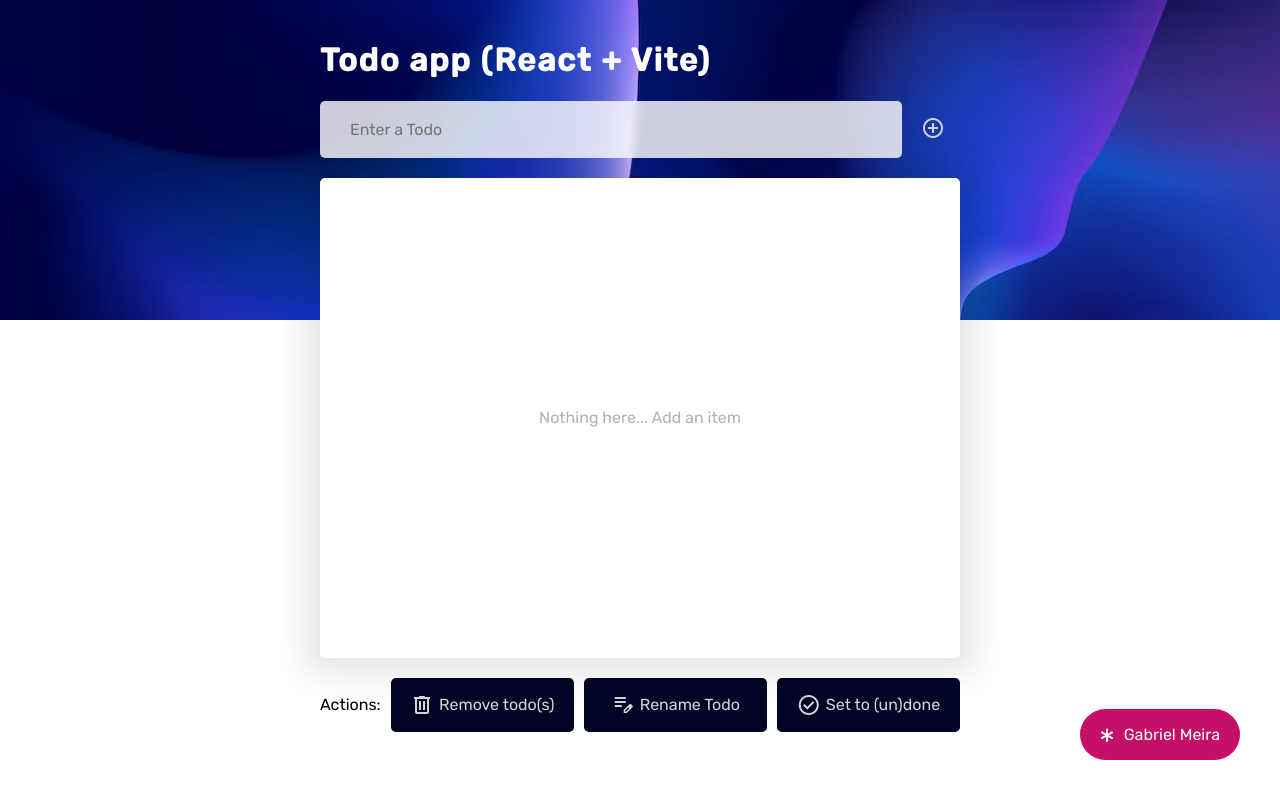
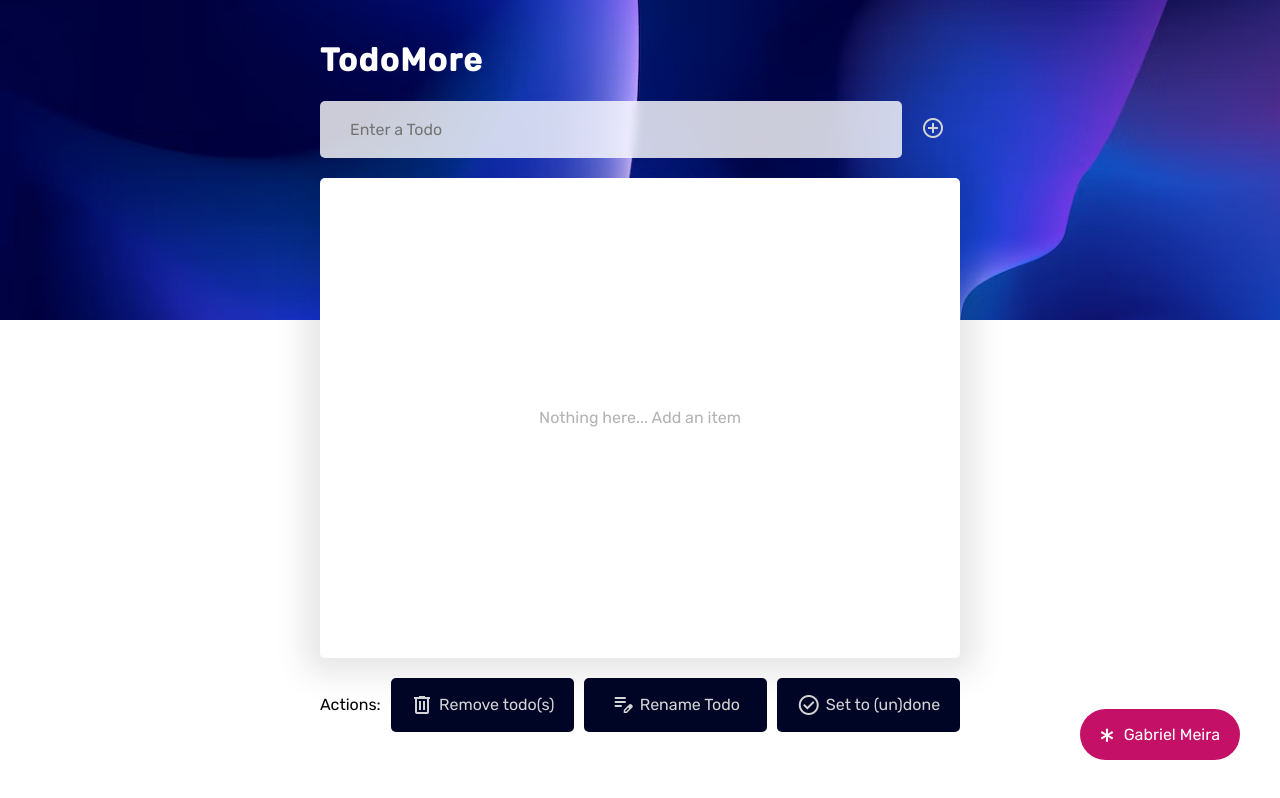
Before and after one commit to gabrielmeiradev/TodoApp-using-React, a React (Vite) app: page / in a window 1280 px wide. Built offline with nearby package versions, Linux system fonts and the light colour scheme.

Commit message:
Update App.jsx

```diff
--- a/src/App.jsx
+++ b/src/App.jsx
@@ -18,7 +18,7 @@ function App() {
     <>
       <div className='banner'></div>
       <div className='app'>
-        <h1 className='title'>Todo app (React + Vite)</h1>
+        <h1 className='title'>TodoMore</h1>
         <Form
           input={input}
           setInput={setInput}
```
